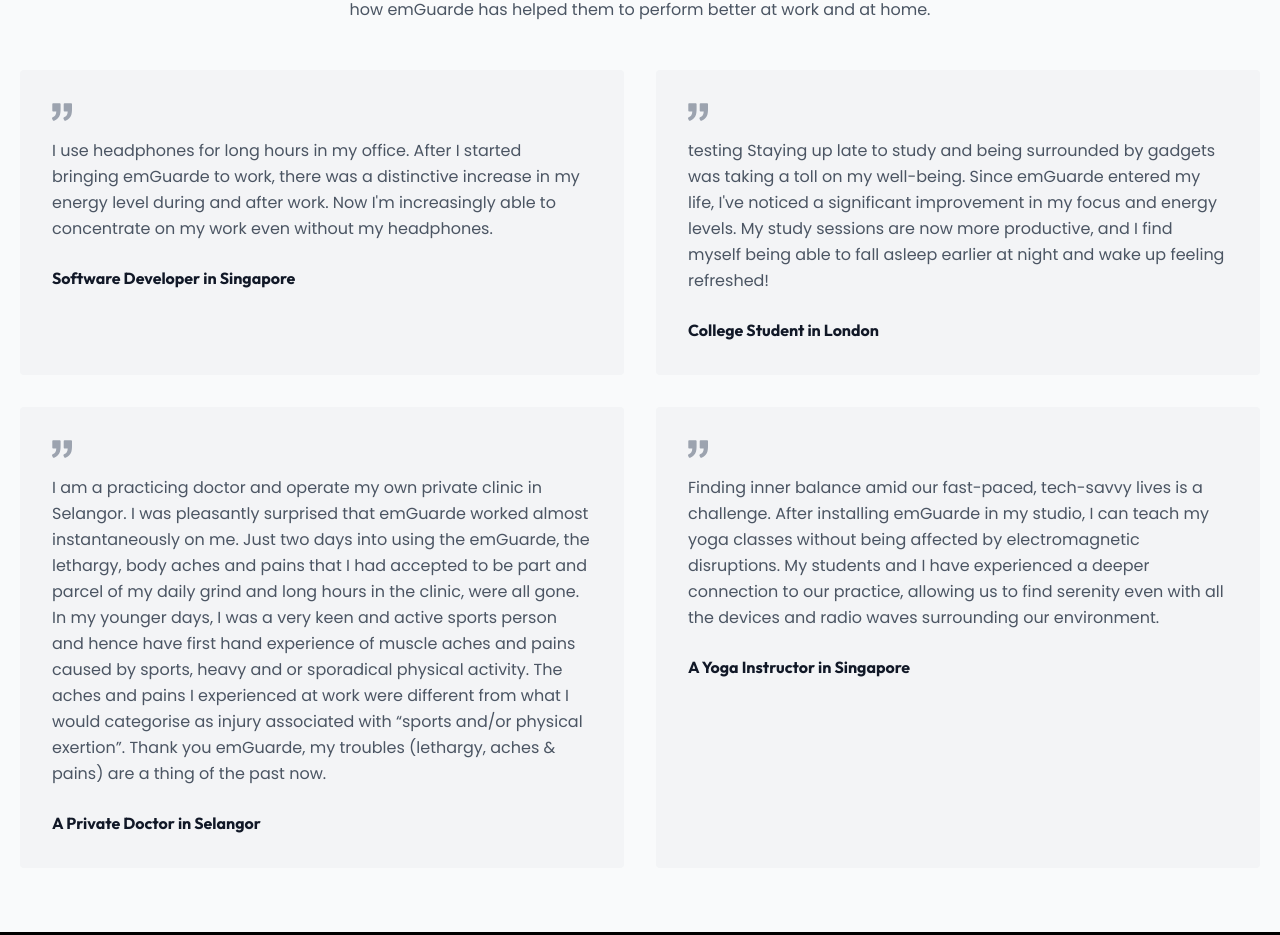
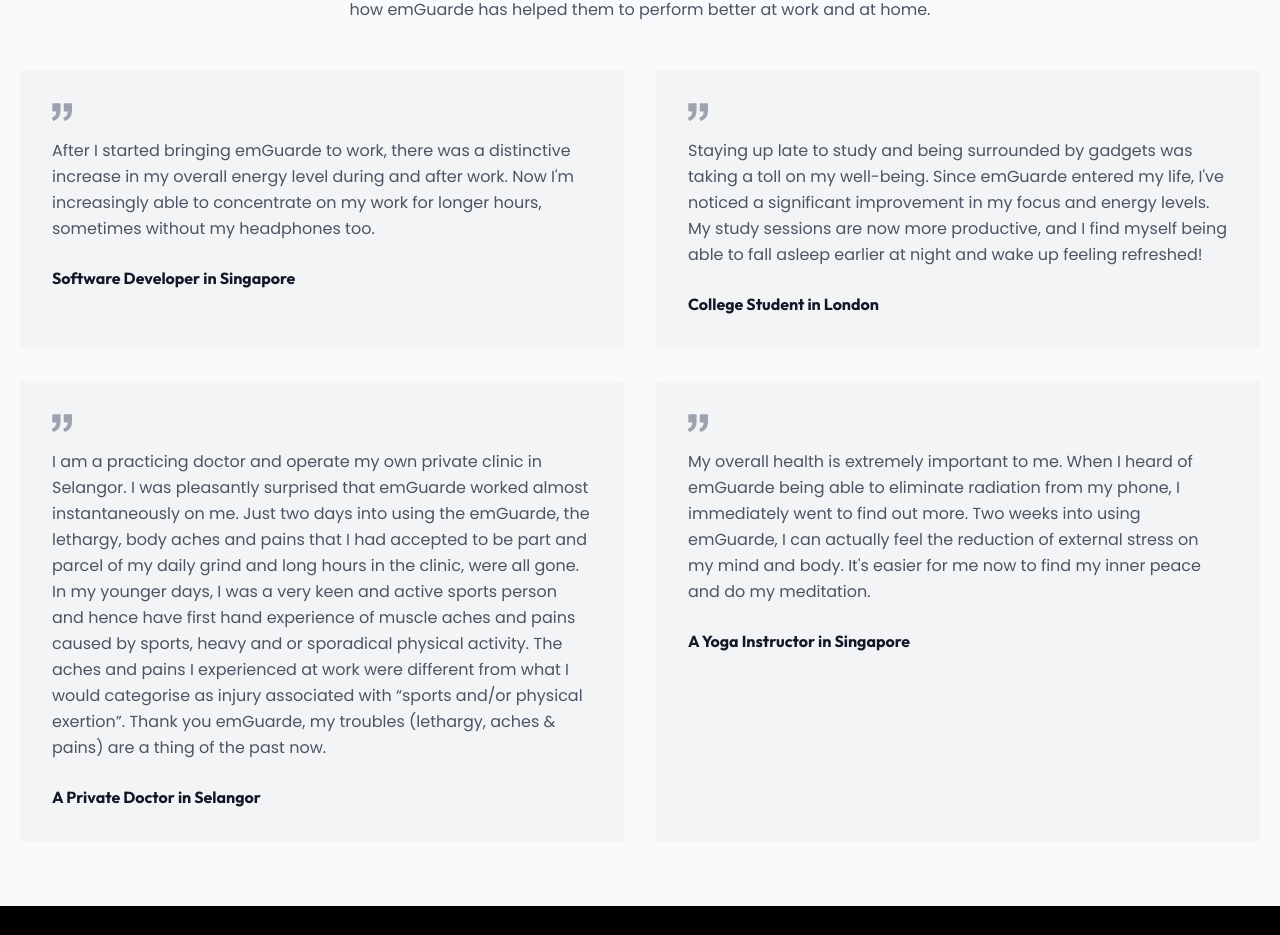
Before and after one commit to valerieyew/emguarde-landing-page, a Next.js app: page / in a window 1280 px wide. Shown: the part 3576-4511 px from the top of the page. Built offline with nearby package versions, Linux system fonts and the light colour scheme.

Commit message:
fixed next installation and testimonials

```diff
--- a/components/Testimonials.jsx
+++ b/components/Testimonials.jsx
@@ -26,12 +26,12 @@
                                 <path d='M925.036 57.197h-304c-27.6 0-50 22.4-50 50v304c0 27.601 22.4 50 50 50h145.5c-1.9 79.601-20.4 143.3-55.4 191.2-27.6 37.8-69.399 69.1-125.3 93.8-25.7 11.3-36.8 41.7-24.8 67.101l36 76c11.6 24.399 40.3 35.1 65.1 24.399 66.2-28.6 122.101-64.8 167.7-108.8 55.601-53.7 93.7-114.3 114.3-181.9 20.601-67.6 30.9-159.8 30.9-276.8v-239c0-27.599-22.401-50-50-50zM106.036 913.497c65.4-28.5 121-64.699 166.9-108.6 56.1-53.7 94.4-114.1 115-181.2 20.6-67.1 30.899-159.6 30.899-277.5v-239c0-27.6-22.399-50-50-50h-304c-27.6 0-50 22.4-50 50v304c0 27.601 22.4 50 50 50h145.5c-1.9 79.601-20.4 143.3-55.4 191.2-27.6 37.8-69.4 69.1-125.3 93.8-25.7 11.3-36.8 41.7-24.8 67.101l35.9 75.8c11.601 24.399 40.501 35.2 65.301 24.399z' />
                             </svg>
                             <p className='leading-relaxed mb-6'>
-                                I use headphones for long hours in my office.
                                 After I started bringing emGuarde to work, there
-                                was a distinctive increase in my energy level
-                                during and after work. Now I'm increasingly able
-                                to concentrate on my work even without my
-                                headphones.
+                                was a distinctive increase in my overall energy
+                                level during and after work. Now I'm
+                                increasingly able to concentrate on my work for
+                                longer hours, sometimes without my headphones
+                                too.
                             </p>
                             <p>
                                 <b className='title-font text-gray-900 font-heading'>
@@ -52,7 +52,7 @@
                                 <path d='M925.036 57.197h-304c-27.6 0-50 22.4-50 50v304c0 27.601 22.4 50 50 50h145.5c-1.9 79.601-20.4 143.3-55.4 191.2-27.6 37.8-69.399 69.1-125.3 93.8-25.7 11.3-36.8 41.7-24.8 67.101l36 76c11.6 24.399 40.3 35.1 65.1 24.399 66.2-28.6 122.101-64.8 167.7-108.8 55.601-53.7 93.7-114.3 114.3-181.9 20.601-67.6 30.9-159.8 30.9-276.8v-239c0-27.599-22.401-50-50-50zM106.036 913.497c65.4-28.5 121-64.699 166.9-108.6 56.1-53.7 94.4-114.1 115-181.2 20.6-67.1 30.899-159.6 30.899-277.5v-239c0-27.6-22.399-50-50-50h-304c-27.6 0-50 22.4-50 50v304c0 27.601 22.4 50 50 50h145.5c-1.9 79.601-20.4 143.3-55.4 191.2-27.6 37.8-69.4 69.1-125.3 93.8-25.7 11.3-36.8 41.7-24.8 67.101l35.9 75.8c11.601 24.399 40.501 35.2 65.301 24.399z' />
                             </svg>
                             <p className='leading-relaxed mb-6'>
-                                testing Staying up late to study and being surrounded by
+                                Staying up late to study and being surrounded by
                                 gadgets was taking a toll on my well-being.
                                 Since emGuarde entered my life, I&apos;ve
                                 noticed a significant improvement in my focus
@@ -118,15 +118,14 @@
                                 <path d='M925.036 57.197h-304c-27.6 0-50 22.4-50 50v304c0 27.601 22.4 50 50 50h145.5c-1.9 79.601-20.4 143.3-55.4 191.2-27.6 37.8-69.399 69.1-125.3 93.8-25.7 11.3-36.8 41.7-24.8 67.101l36 76c11.6 24.399 40.3 35.1 65.1 24.399 66.2-28.6 122.101-64.8 167.7-108.8 55.601-53.7 93.7-114.3 114.3-181.9 20.601-67.6 30.9-159.8 30.9-276.8v-239c0-27.599-22.401-50-50-50zM106.036 913.497c65.4-28.5 121-64.699 166.9-108.6 56.1-53.7 94.4-114.1 115-181.2 20.6-67.1 30.899-159.6 30.899-277.5v-239c0-27.6-22.399-50-50-50h-304c-27.6 0-50 22.4-50 50v304c0 27.601 22.4 50 50 50h145.5c-1.9 79.601-20.4 143.3-55.4 191.2-27.6 37.8-69.4 69.1-125.3 93.8-25.7 11.3-36.8 41.7-24.8 67.101l35.9 75.8c11.601 24.399 40.501 35.2 65.301 24.399z' />
                             </svg>
                             <p className='leading-relaxed mb-6'>
-                                Finding inner balance amid our fast-paced,
-                                tech-savvy lives is a challenge. After
-                                installing emGuarde in my studio, I can teach my
-                                yoga classes without being affected by
-                                electromagnetic disruptions. My students and I
-                                have experienced a deeper connection to our
-                                practice, allowing us to find serenity even with
-                                all the devices and radio waves surrounding our
-                                environment.
+                                My overall health is extremely important to me.
+                                When I heard of emGuarde being able to eliminate
+                                radiation from my phone, I immediately went to
+                                find out more. Two weeks into using emGuarde, I
+                                can actually feel the reduction of external
+                                stress on my mind and body. It's easier
+                                for me now to find my inner peace and do my
+                                meditation.
                             </p>
                             <p>
                                 <b className='title-font text-gray-900 font-heading'>
--- a/package.json
+++ b/package.json
@@ -10,7 +10,7 @@
   },
   "dependencies": {
     "@headlessui/react": "^1.7.17",
-    "next": "^13.4.19",
+    "next": "^13.5.5",
     "react": "18.2.0",
     "react-dom": "18.2.0",
     "react-icons": "^4.11.0"
```
Also changed, not shown: 2 other files (tests, documents, lock files or other folders).
